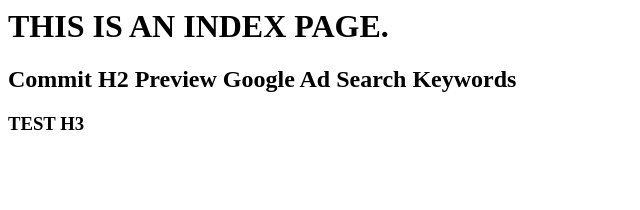
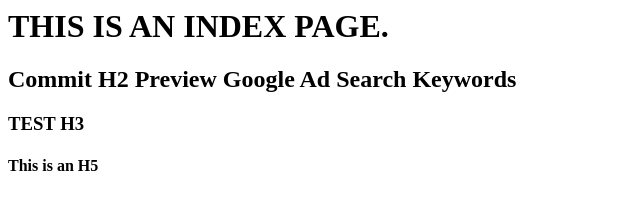
Before and after one commit to mhorn97/team-repo, a plain HTML site: page index.html in a window 1280 px wide. Shown: the whole page, without its empty margins (0-640 px from the left). Drawn offline with Linux system fonts and the light colour scheme.

Commit message:
H4 Added

```diff
--- a/index.html
+++ b/index.html
@@ -1,3 +1,4 @@
 <h1>THIS IS AN INDEX PAGE.</h1>
 <h2>Commit H2 Preview Google Ad Search Keywords</h2>
 <h3>TEST H3</h3>
+<h4>This is an H5</h4>
```
